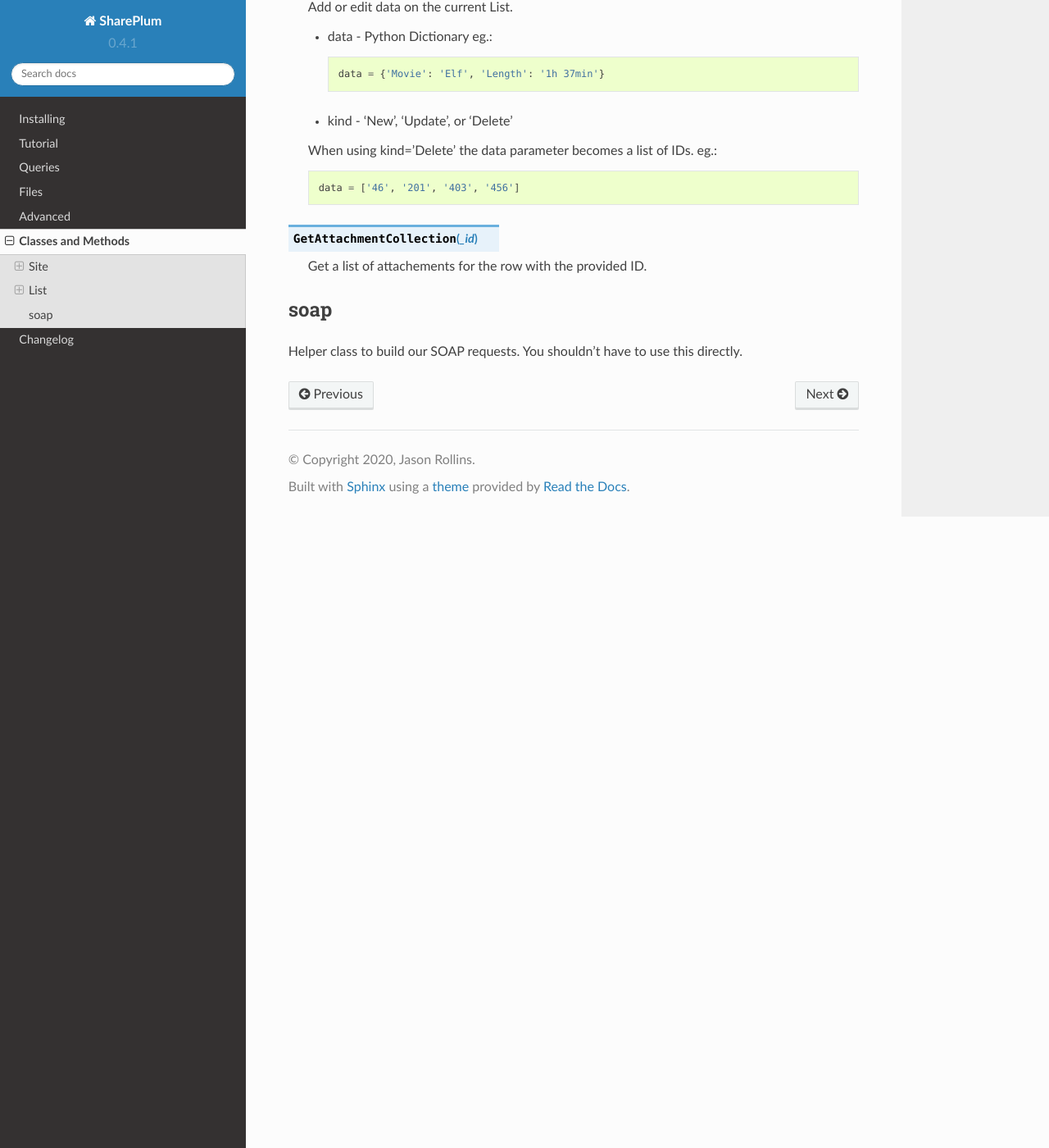
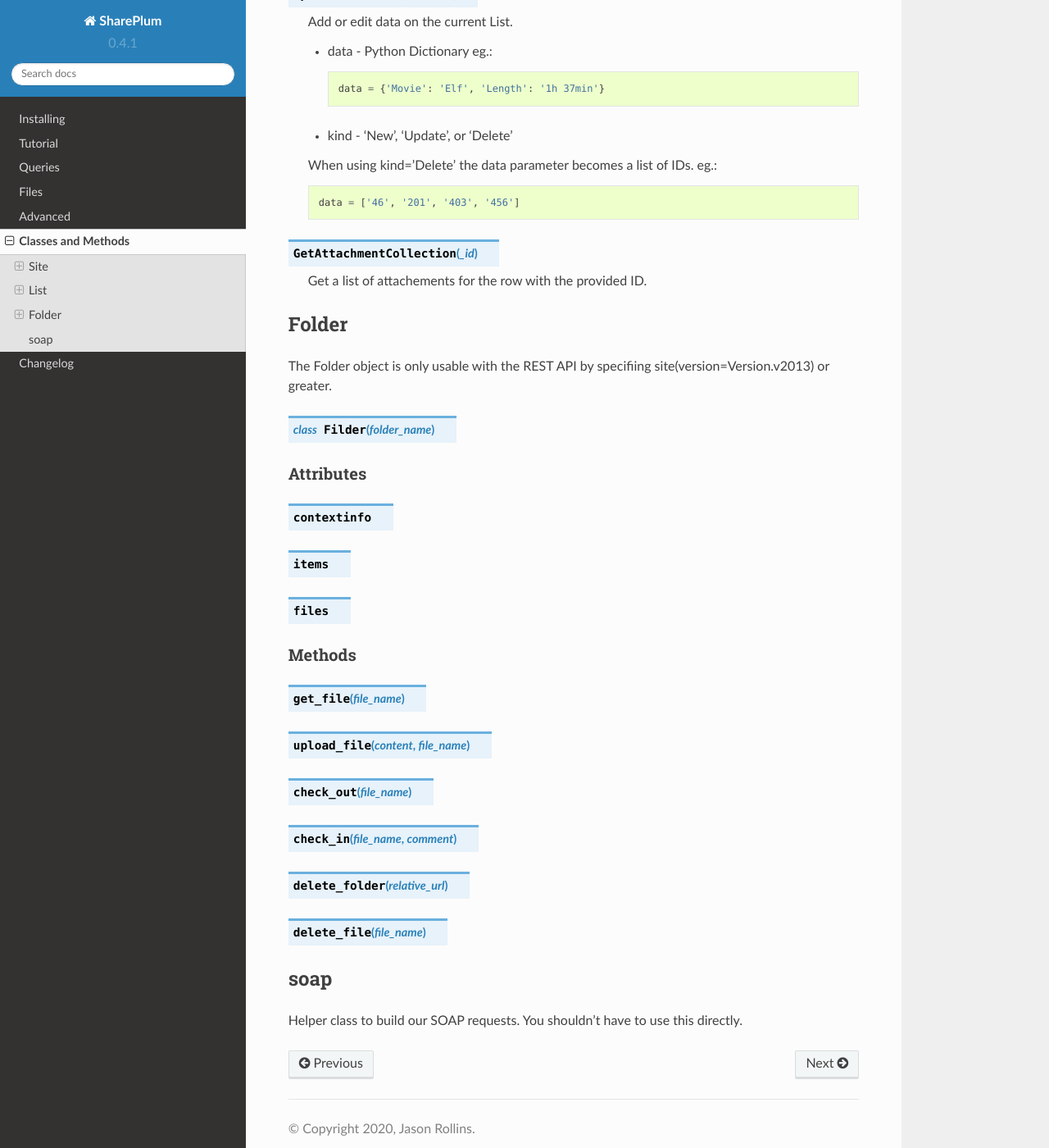
Before and after one commit to jasonrollins/shareplum, a Sphinx documentation site: the page built from docs/objects.rst, in a window 1280 px wide and 1400 px high, scrolled down 2031 px. Shown: the whole window at 82% size. Built offline with Sphinx 7.4.7 and the Read the Docs theme 2.0.0, drawn with Linux system fonts in a browser that asks for light colours; some of the changed text lies outside the part shown.

Commit message:
Non-mutation of data and doc updates

```diff
--- a/docs/objects.rst
+++ b/docs/objects.rst
@@ -6,7 +6,7 @@
 ====
 The main object of the SharePlum library is Site.
 
-.. py:class:: Site(url [, auth=None, verify_ssl=True, ssl_version='TLSv1'])
+.. py:class:: Site(url [version=Version.v2007, auth=None, authcookie=None, verify_ssl=True, ssl_version='TLSv1', huge_tree=False, timeout=None])
 
     Main Site object used to interact with your SharePoint site.
 
@@ -59,7 +59,7 @@
 Methods
 -------
 
-.. py:function:: GetListItems([viewname=None, fields=None, query=None, rowlimit=0])
+.. py:function:: GetListItems([view_name=None, fields=None, query=None, row_limit=0])
 
     * viewname - A valid View Name for the current List.
     * fields - Instead of a View we can pass the individual columns we want.
@@ -100,6 +100,38 @@
 
     Get a list of attachements for the row with the provided ID.
 
+Folder
+======
+
+The Folder object is only usable with the REST API by specifiing site(version=Version.v2013) or greater.
+
+.. py:class:: Filder(folder_name)
+
+Attributes
+----------
+
+.. py:attribute:: contextinfo
+
+.. py:attribute:: items
+
+.. py:attribute:: files
+
+Methods
+-------
+
+.. py:function:: get_file(file_name)
+
+.. py:function:: upload_file(content, file_name)
+
+.. py:function:: check_out(file_name)
+
+.. py:function:: check_in(file_name, comment)
+
+.. py:function:: delete_folder(relative_url)
+
+.. py:function:: delete_file(file_name)
+
+
 soap
 ====
 
--- a/shareplum/version.py
+++ b/shareplum/version.py
@@ -1 +1 @@
-__version__ = "0.4.2"
+__version__ = "0.4.3"
```
Also changed, not shown: 1 other file.
